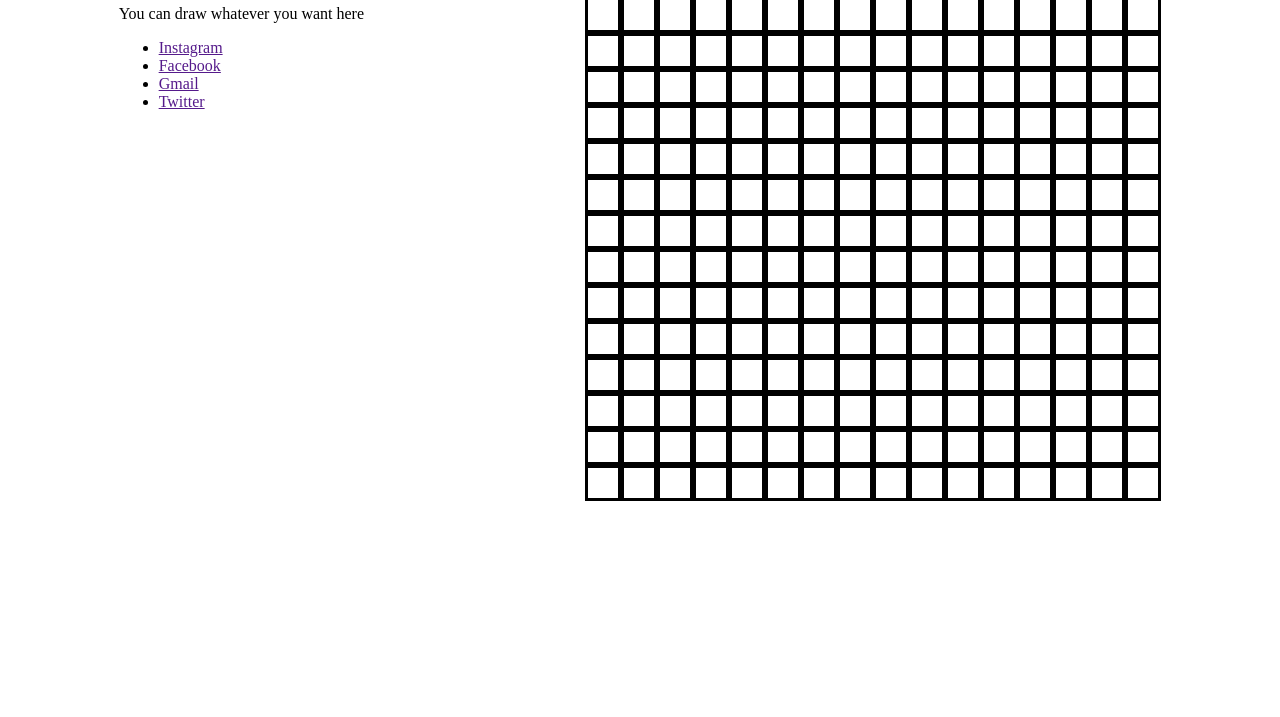
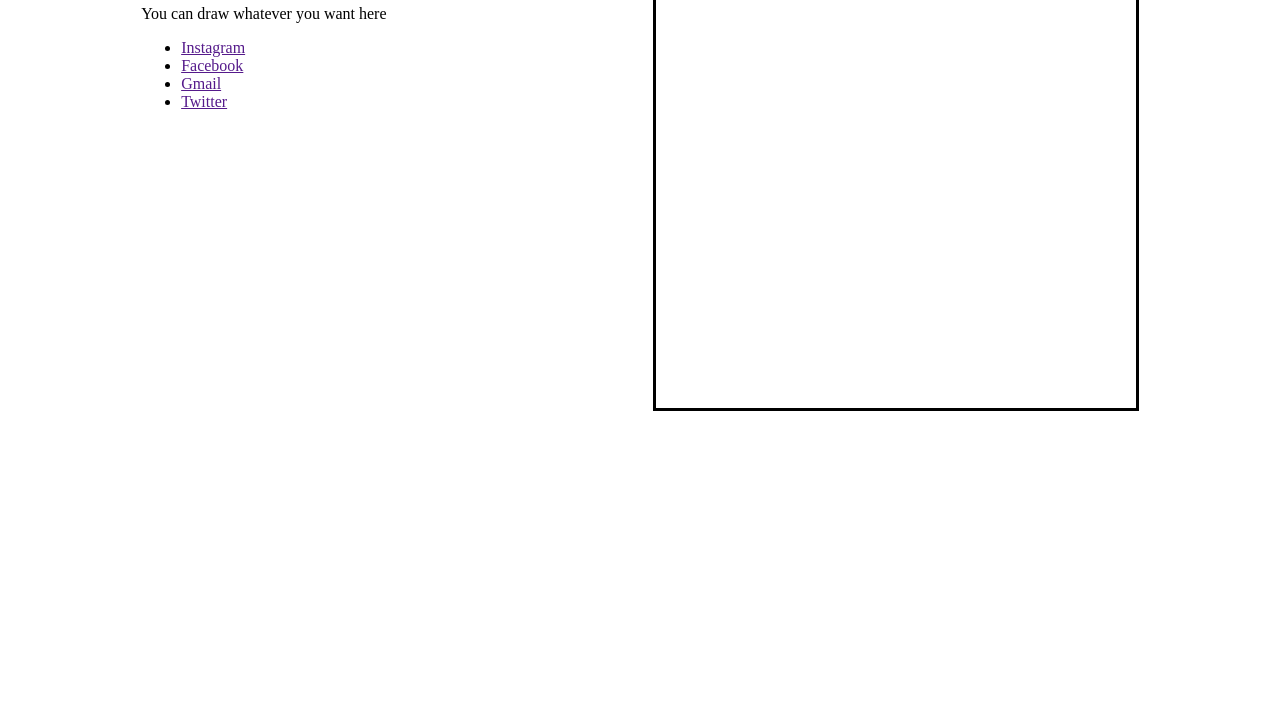
Before and after one commit to JesusSQ/Etch-a-Sketch, a plain HTML site: page index.html in a window 1280 px wide. Shown: the part 83-800 px from the top of the page. Drawn offline with Linux system fonts and the light colour scheme.

Commit message:
Edit css to fix grid border bug
Eliminate the solid border of the little boxes and add border to
the main container.

```diff
--- a/style.css
+++ b/style.css
@@ -1,21 +1,21 @@
 .grid {
     margin: 0;
     padding: 0;
-    border-color: black;
     width: 30px;
     height: 30px;
-    border: solid;
 }
 
 .container {
     margin: 0;
     padding: 0;
-    height: 576px;
-    width: 576px;
+    height: 480px;
+    width: 480px;
     display: flex;
     flex-wrap: wrap;
     justify-content: center;
     align-items: center;
+    border: solid;
+    border-color: black;
 }
 
 body {
```
